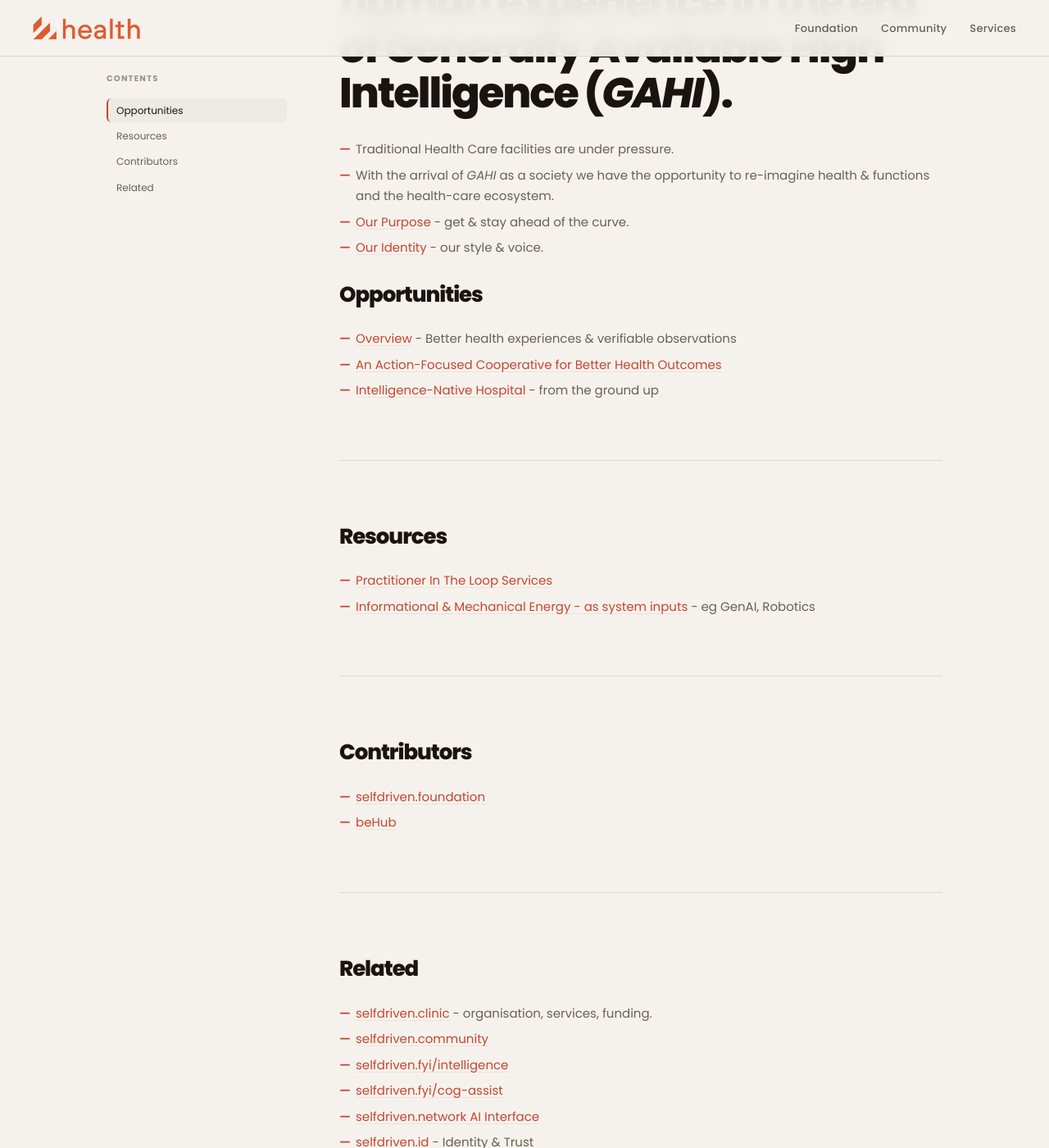
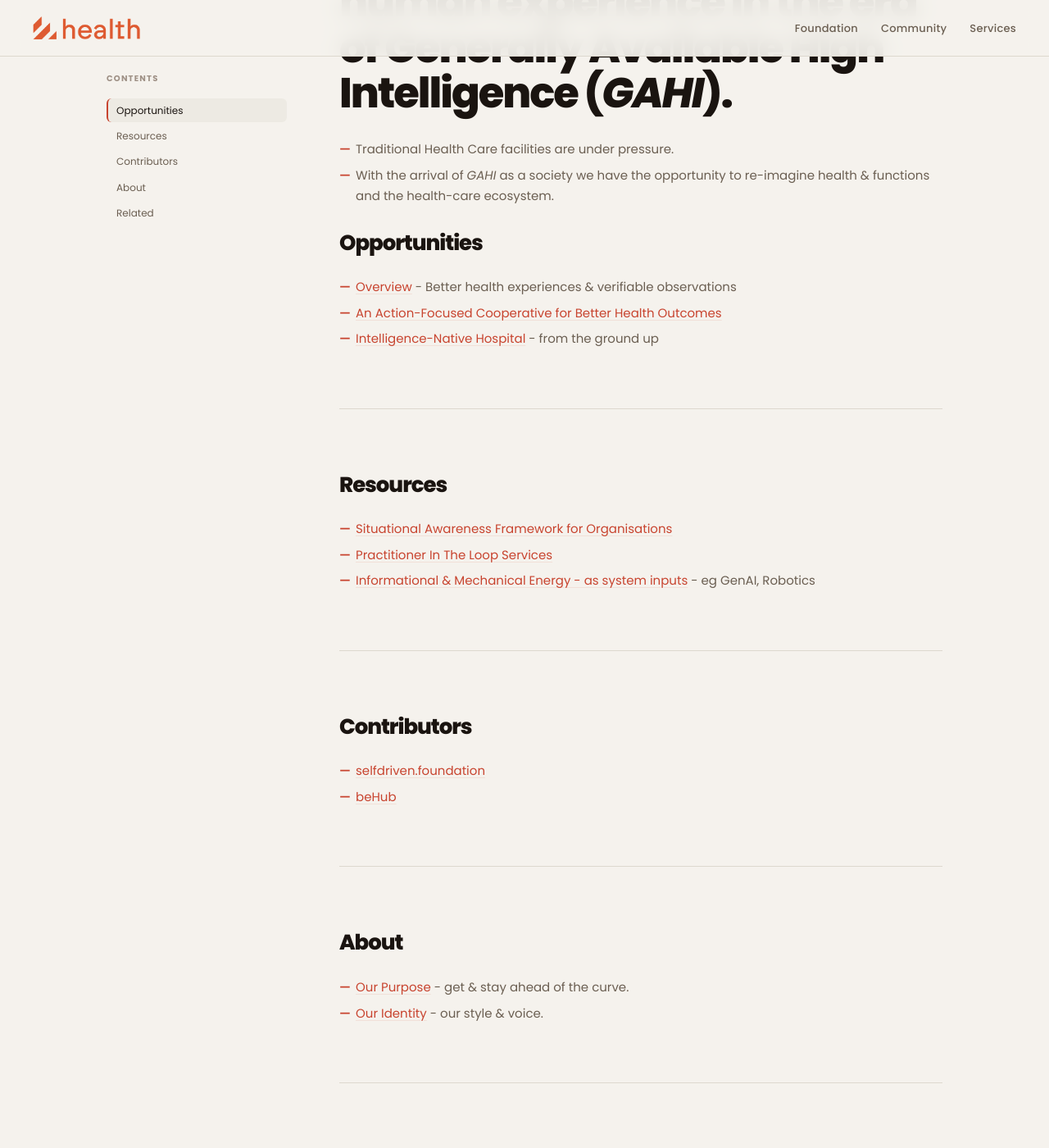
Before and after one commit to selfdriven-foundation/selfdriven-health, a Jekyll site: the page built from docs/index.md, in a window 1280 px wide and 1400 px high, scrolled down 200 px. Shown: the whole window at 82% size. Built offline with Jekyll 4.4.1, drawn with Linux system fonts in a browser that asks for light colours.

Commit message:
Update index.md

```diff
--- a/docs/index.md
+++ b/docs/index.md
@@ -8,28 +8,27 @@ title: selfdriven Health
 
 - Traditional Health Care facilities are under pressure.
 - With the arrival of *GAHI* as a society we have the opportunity to re-imagine health & functions and the health-care ecosystem.
-- [Our Purpose](/our-purpose) - get & stay ahead of the curve.
-- [Our Identity](/our-identity) - our style & voice.
 
 ## Opportunities
-
 - [Overview](/opportunity/overview) - Better health experiences & verifiable observations
 - [An Action-Focused Cooperative for Better Health Outcomes](/opportunity/cooperative)
 - [Intelligence-Native Hospital](/opportunity/intelligence-native-hospital) - from the ground up
 
 ## Resources
-
+- [Situational Awareness Framework for Organisations](/situational-awareness-framework/organisations/)
 - [Practitioner In The Loop Services](/resources/practitioner-in-the-loop-services)
 - [Informational & Mechanical Energy - as system inputs](/resources/energy) - eg GenAI, Robotics
 
 ## Contributors
-
 - [selfdriven.foundation](https://selfdriven.foundation)
 - [beHub](https://behub.com.au)
 
+## About
+- [Our Purpose](/our-purpose) - get & stay ahead of the curve.
+- [Our Identity](/our-identity) - our style & voice.
+
 ## Related
 
-- [selfdriven.clinic](https://selfdriven.clinic) - organisation, services, funding.
 - [selfdriven.community](https://selfdriven.community)
 - [selfdriven.fyi/intelligence](https://selfdriven.fyi/intelligence)
 - [selfdriven.fyi/cog-assist](https://selfdriven.fyi/cog-assist)
```
